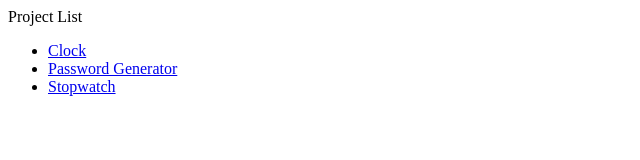
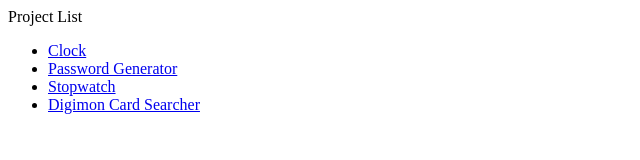
Before and after one commit to AlejandroSanchez30/AlejandroSanchez30.github.io, a plain HTML site: page index.html in a window 1280 px wide. Shown: the whole page, without its empty margins (0-640 px from the left). Drawn offline with Linux system fonts and the light colour scheme.

Commit message:
Digimon card searcher project added to the index.html file

```diff
--- a/index.html
+++ b/index.html
@@ -13,6 +13,7 @@
             <li><a href="./clock/index.html">Clock</a></li>
             <li><a href="./passwordGenerator/index.html">Password Generator</a></li>
             <li><a href="./stopWatch/index.html">Stopwatch</a></li>
+            <li><a href="./digimonCardSeacher/index.html">Digimon Card Searcher</a></li>
         </ul>
     </main>
 
```
